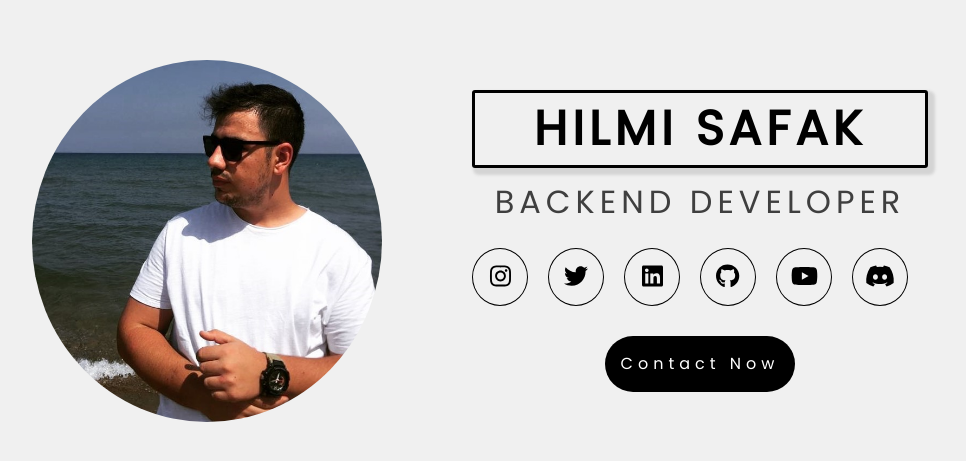
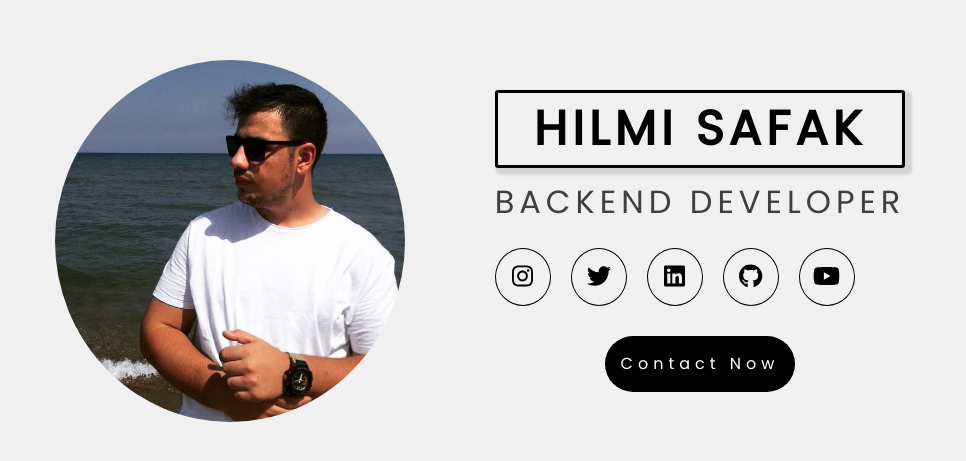
Before and after one commit to Hilmi51/my-website, a React (Create React App) app: page / in a window 1280 px wide. Shown: the part 159-620 px from the top of the page, without its empty margins (115-1081 px from the left). Built offline with nearby package versions, Linux system fonts and the light colour scheme.

Commit message:
Update; Discord button delected.

```diff
--- a/src/App.js
+++ b/src/App.js
@@ -79,14 +79,6 @@ function App() {
             >
               <FontAwesomeIcon icon={faYoutube} />
             </a>
-            <a
-              href="https://discord.gg/uJ3QJFjq5B"
-              target="_blank"
-              className="ai"
-              rel="noreferrer"
-            >
-              <FontAwesomeIcon icon={faDiscord} />
-            </a>
           </div>
           <div className="hire-me">
             <button
```
